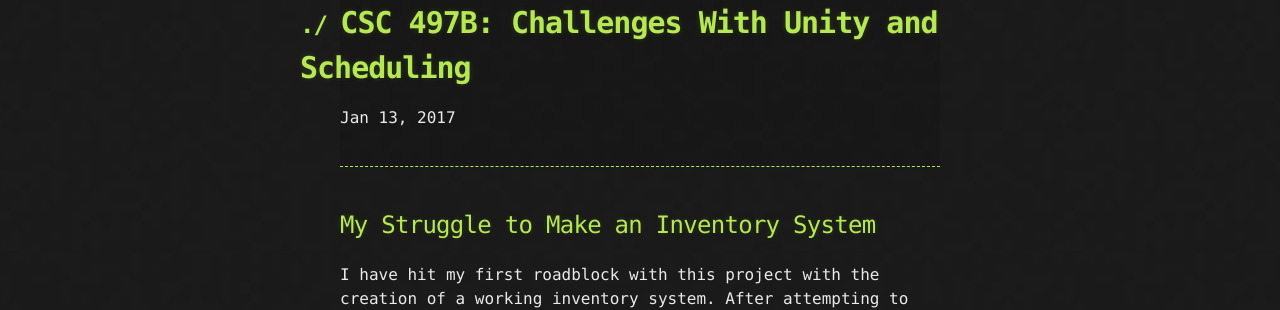
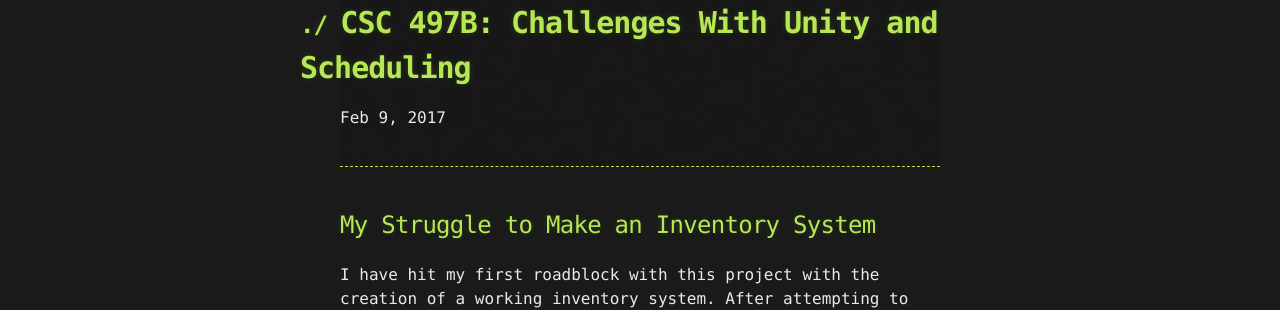
Before and after one commit to lambertq/lambertq.github.io, a Jekyll site: the page built from _posts/mariodungeon/2017-02-08-Challenges-With-Unity-and-Scheduling.markdown, in a window 1280 px wide. Shown: the part 280-590 px from the top of the page. Built offline with Jekyll 4.4.1, drawn with Linux system fonts in a browser that asks for light colours; part of the change alters nothing that is shown.

Commit message:
Change Date for post

```diff
--- a/_posts/mariodungeon/2017-02-08-Challenges-With-Unity-and-Scheduling.markdown
+++ b/_posts/mariodungeon/2017-02-08-Challenges-With-Unity-and-Scheduling.markdown
@@ -1,7 +1,7 @@
 ---
 layout: post
 title:  "CSC 497B: Challenges With Unity and Scheduling"
-date:   2017-01-13 16:00:00 -0500
+date:   2017-02-08 20:10:00 -0500
 categories: mario
 ---
 ## [](#header-2)My Struggle to Make an Inventory System
```
